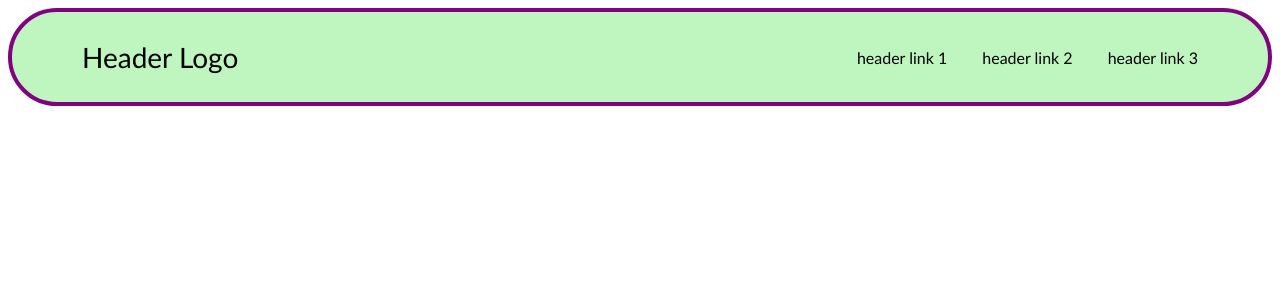
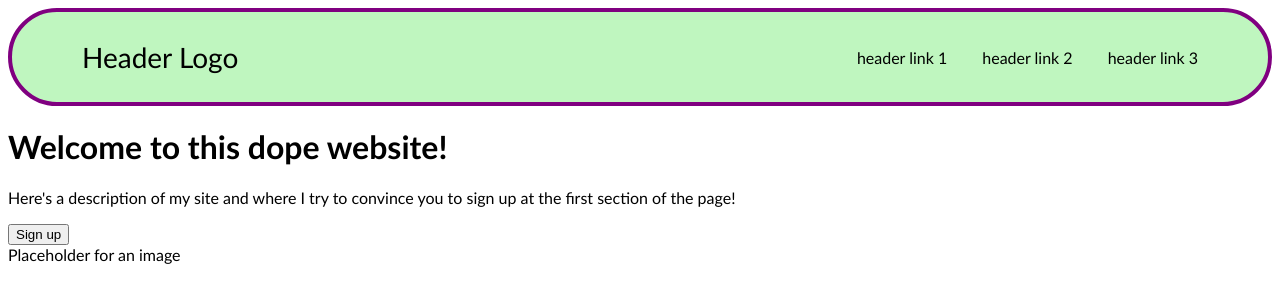
Before and after one commit to Eidzness/odin-landing-page, a plain HTML site: page index.html in a window 1280 px wide. Drawn offline with Linux system fonts and the light colour scheme.

Commit message:
Added the title section still just in moch form

```diff
--- a/index.html
+++ b/index.html
@@ -7,6 +7,9 @@
   <link rel="stylesheet" href="styles/styles.css">
 </head>
 <body>
+
+  <!-- Header section -->
+
   <div class="container-1">
     <header class="header">Header Logo</header>
     <div class="header-links">
@@ -15,5 +18,16 @@
       <a href="#">header link 3</a>
     </div>
   </div>
+
+  <!-- Title section -->
+
+  <div class="title-section">
+    <div class="page-info">
+      <h1>Welcome to this dope website!</h1>
+      <p class="info-par">Here's a description of my site and where I try to convince you to sign up at the first section of the page!</p>
+      <button class="sign-up">Sign up</button>
+    </div>
+    <div class="title-image">Placeholder for an image</div>
+  </div>
 </body>
 </html>
```
